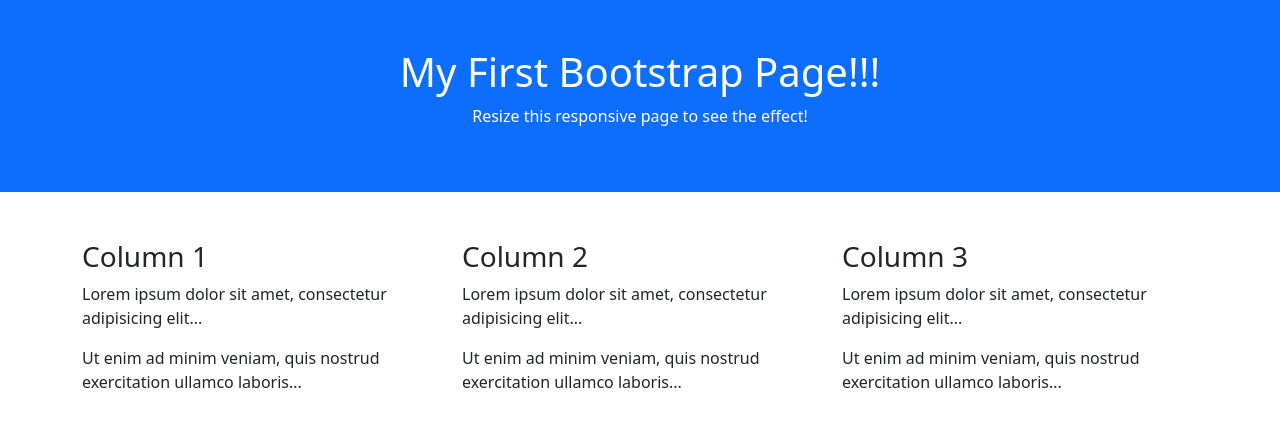
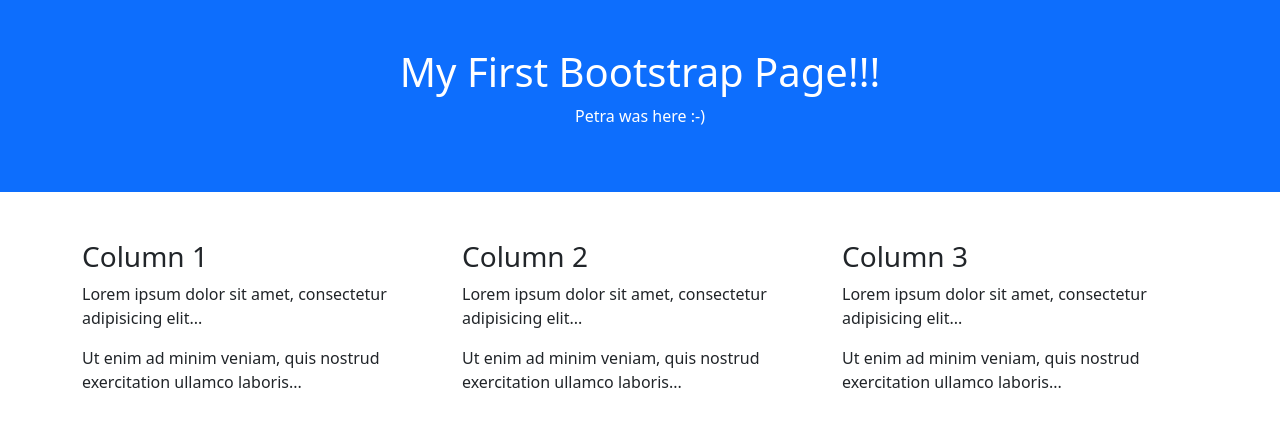
Before and after one commit to ckue-opportunity/team-branching-sample-01, a plain HTML site: page index.html in a window 1280 px wide. Drawn offline with nearby package versions, Linux system fonts and the light colour scheme.

Commit message:
added "Petra was here" to index.html

```diff
--- a/index.html
+++ b/index.html
@@ -11,7 +11,7 @@
 
 <div class="container-fluid p-5 bg-primary text-white text-center">
   <h1>My First Bootstrap Page!!!</h1>
-  <p>Resize this responsive page to see the effect!</p>
+  <p>Petra was here :-)</p>
 </div>
 
 <div class="container mt-5">
```
